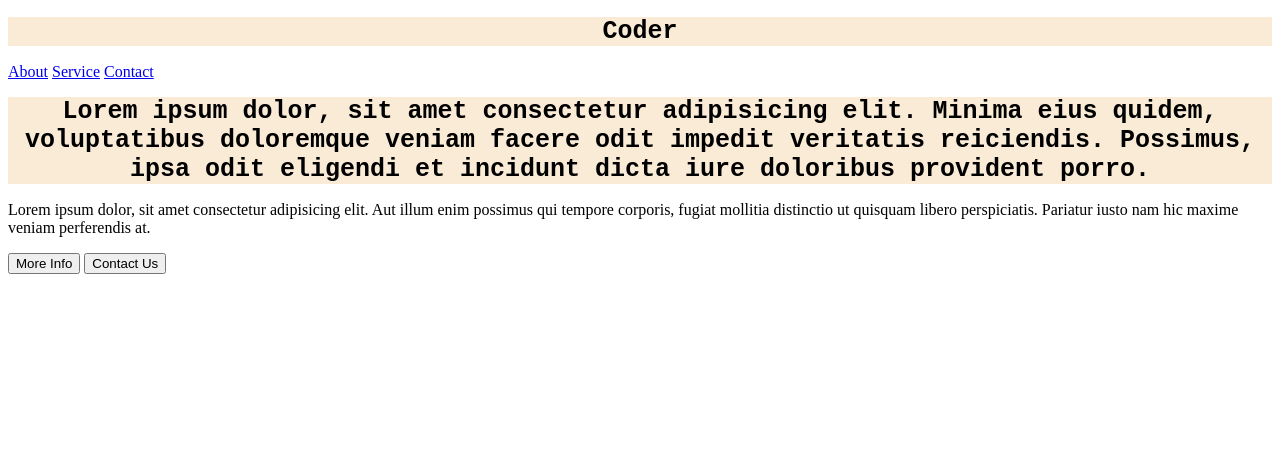
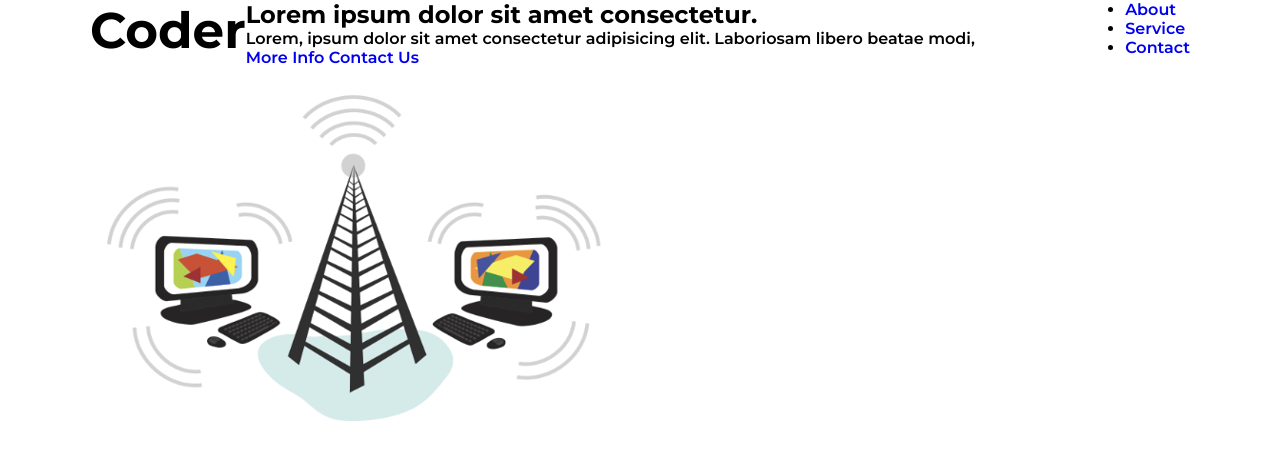
Before and after one commit to fifahhh05/Latihan_5, a plain HTML site: page index.html in a window 1280 px wide. Drawn offline with Linux system fonts and the light colour scheme; a web font is replaced by a local one.

Commit message:
update 2

```diff
--- a/index.html
+++ b/index.html
@@ -3,20 +3,35 @@
 <head>
     <meta charset="UTF-8">
     <meta name="viewport" content="width=device-width, initial-scale=1.0">
-    <title>Coder</title>
+    <title>Latihan 5</title>
+    <link rel="preconnect" href="https://fonts.googleapis.com">
+    <link rel="preconnect" href="https://fonts.gstatic.com" crossorigin>
+    <link href="https://fonts.googleapis.com/css2?family=Gabarito:wght@500;600&family=Montserrat:wght@600;700&display=swap" rel="stylesheet">
     <link rel="stylesheet" href="style.css">
-
 </head>
 <body>
-    <h1>Coder</h1>
     <nav>
-        <a href="#About">About</a>
-        <a href="#Service">Service</a>
-        <a href="#Contact">Contact</a>
+        <div class="wrapper">
+            <div class="logo"><a href="">Coder</a></div>
+            <div class="menu">
+                <ul>
+                    <li><a href="#About">About</a></li>
+                    <li><a href="#Service">Service</a></li>
+                    <li><a href="#Contact">Contact</a></li>
+                </ul>
+            </div>
+        </div>
     </nav>
-    <h1>Lorem ipsum dolor, sit amet consectetur adipisicing elit. Minima eius quidem, voluptatibus doloremque veniam facere odit impedit veritatis reiciendis. Possimus, ipsa odit eligendi et incidunt dicta iure doloribus provident porro.</h1>
-    <p>Lorem ipsum dolor, sit amet consectetur adipisicing elit. Aut illum enim possimus qui tempore corporis, fugiat mollitia distinctio ut quisquam libero perspiciatis. Pariatur iusto nam hic maxime veniam perferendis at.</p>
-    <button>More Info</button>
-    <button>Contact Us</button>
-</body>
-</html>
+    <div class="wrapper">
+        <section id="landing">
+            <div class="kolom1">
+                <h1>Lorem ipsum dolor sit amet consectetur.</h1>
+                <p>Lorem, ipsum dolor sit amet consectetur adipisicing elit. Laboriosam libero beatae modi,</p>
+                <a class="btn btn-alt" href="#About">More Info</a>
+                <a class="btn" href="#Contact">Contact Us</a>
+            </div>
+            <div>
+                <img src="landing.png" alt="landing image">
+            </div>
+        </section>
+    </div>
--- a/style.css
+++ b/style.css
@@ -1,14 +1,28 @@
-h1 {
-    color: black;
-    text-align: center;
-    font-size: 25px;
-    font-family: monospace;
-    background-color: antiquewhite;
+* {
+    text-decoration: none;
+    margin: 0px;
+    padding: 0px;
 }
 
-#text {
-    background-color: blueviolet;
+body {
+    margin: 0px;
+    padding: 0px;
+    font-family: 'Montserrat', sans-serif;
 }
-.title {
-    background-color: yellow;
+
+.wrapper {
+    width: 1100px;
+    margin: auto;
+    position: relative;
 }
+
+.logo a {
+    font-size: 50px;
+    font-weight: bold;
+    float: left;
+    color: black;
+}
+
+.menu {
+    float: right;
+}
```
Also changed, not shown: about.png (added), landing.png (added).
